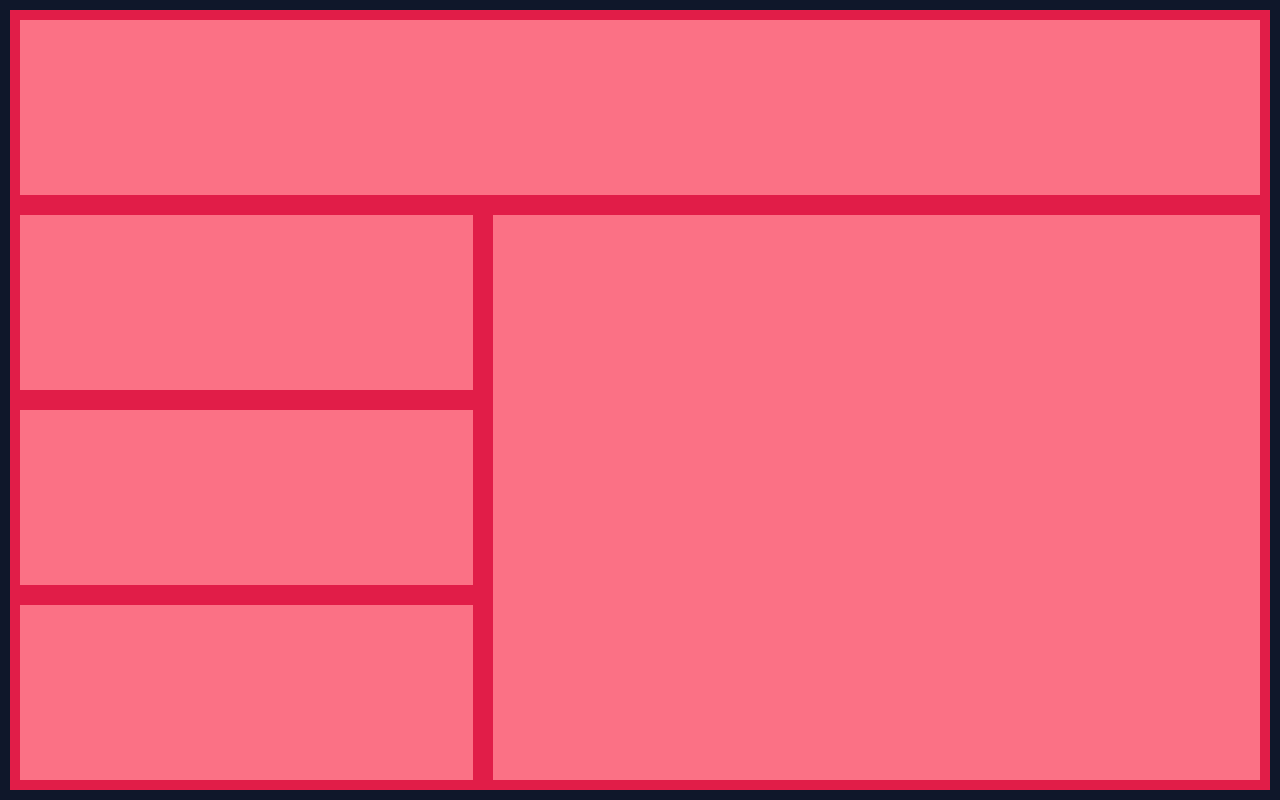
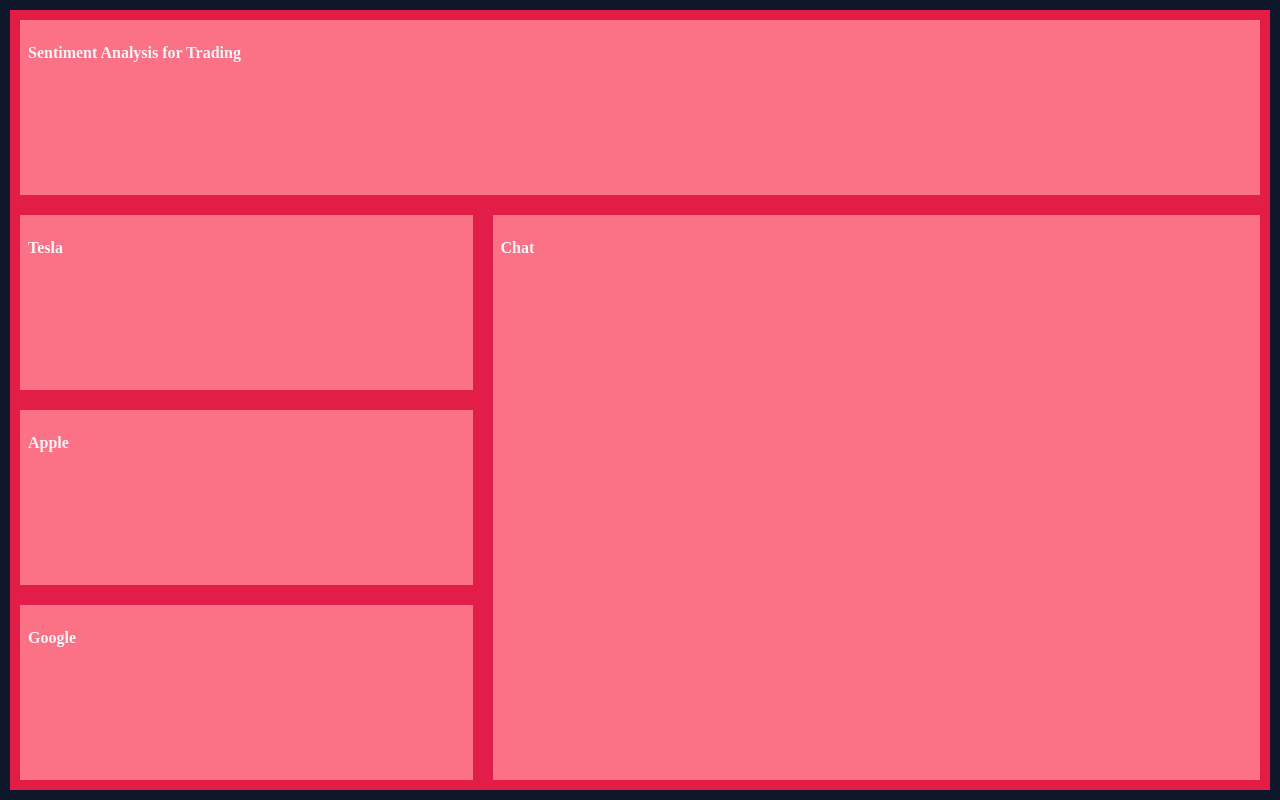
Before and after one commit to Jaswir/Sentiment-Analysis-for-Trading, a React (Vite) app in the folder page-layout/: page / in a window 1280 px wide. Built offline with nearby package versions, Linux system fonts and the light colour scheme.

Commit message:
Made layout frame

```diff
--- a/page-layout/src/App.css
+++ b/page-layout/src/App.css
@@ -10,7 +10,7 @@
   box-sizing: border-box;
 }
 
-#root{
+#root, html, body{
   height: 100%;
   margin: 0;
   padding: 0;
@@ -24,8 +24,8 @@
 
 .item {
   padding: 0.5em;
+  font-weight: 700;
   background-color: #fb7185;
-  font-weight: 700;
   color: var(--clr-light);
   border: 10px solid var(--clr-accent);
 }
--- a/page-layout/src/App.jsx
+++ b/page-layout/src/App.jsx
@@ -2,7 +2,7 @@
 import reactLogo from './assets/react.svg'
 import viteLogo from '/vite.svg'
 import './App.css'
-// import '../style.css'
+import './style.css'
 // import '../style2.css'
 
 function App() {
@@ -11,11 +11,21 @@
   return (
     <>
       <div class="container">
-        <div class="item item-1"></div>
-        <div class="item item-2"></div>
-        <div class="item item-3"></div>
-        <div class="item item-4"></div>
-        <div class="item item-5"></div>
+        <div class="item title">
+          <p>Sentiment Analysis for Trading</p>
+        </div>
+        <div class="item chat">
+          <p>Chat</p>
+        </div>
+        <div class="item tesla">
+          <p>Tesla</p>
+        </div>
+        <div class="item apple">
+          <p>Apple</p>
+        </div>
+        <div class="item google">
+          <p>Google</p>
+        </div>
       </div>
     </>
   )
--- a/page-layout/src/main.jsx
+++ b/page-layout/src/main.jsx
@@ -1,8 +1,6 @@
 import React from 'react'
 import ReactDOM from 'react-dom/client'
 import App from './App.jsx'
-import '../style.css'
-import '../style2.css'
 
 ReactDOM.createRoot(document.getElementById('root')).render(
   <React.StrictMode>
--- a/page-layout/style.css
+++ b/page-layout/src/style.css
@@ -5,31 +5,31 @@
 }
 
 /* Tesla*/
-.item-1 {
+.tesla {
   grid-column: 1 / 2;
   grid-row: 2 / 3;
 }
 
 /* Apple */
-.item-4 {
+.apple {
   grid-column: 1 / 2;
   grid-row: 3 / 4;
 }
 
 /* Google */
-.item-5 {
+.google {
   grid-column: 1 / 2;
   grid-row: 4 / 5;
 }
 
 /* Chat */
-.item-2 {
+.chat {
   grid-column: 2 / 3;
   grid-row: 2 / 5;
 }
 
 /* Title */
-.item-3 {
+.title {
   grid-column: 1 / 4;
   grid-row: 1 / 2;
 }
--- a/page-layout/style2.css
+++ /dev/null
@@ -1,31 +0,0 @@
-:root {
-    --clr-dark: #0f172a;
-    --clr-light: #f1f5f9;
-    --clr-accent: #e11d48;
-  }
-
-  *,
-  *::before,
-  *::after {
-    box-sizing: border-box;
-  }
-
-  html, body {
-    height: 100%;
-    margin: 0;
-    padding: 0;
-}
-
-  .container {
-    width: 100%;
-    height: 100%;
-    border: 10px solid var(--clr-dark);
-  }
-
-  .item {
-    padding: 0.5em;
-    background-color: #fb7185;
-    font-weight: 700;
-    color: var(--clr-light);
-    border: 10px solid var(--clr-accent);
-  }
```
